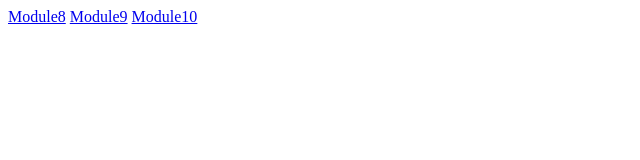
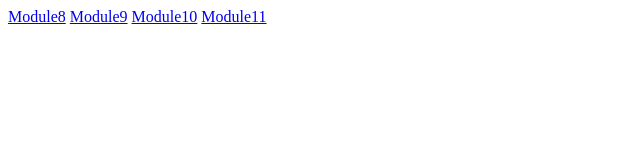
Before and after one commit to Vlad2344fverkvw3/WorksPage, a plain HTML site: page index.html in a window 1280 px wide. Shown: the full height of the page, 0-640 px from the left. Drawn offline with Linux system fonts and the light colour scheme.

Commit message:
Add Module11

```diff
--- a/index.html
+++ b/index.html
@@ -7,5 +7,6 @@
 <a href="https://github.com/Vlad2344fverkvw3/Task8.1_Shapes"> Module8</a>
 <a href="https://github.com/Vlad2344fverkvw3/Module9">Module9</a>
 <a href="https://github.com/Vlad2344fverkvw3/Module10">Module10</a>
+<a href="https://github.com/Vlad2344fverkvw3/Module11">Module11</a>
 </body>
 </html>
```
